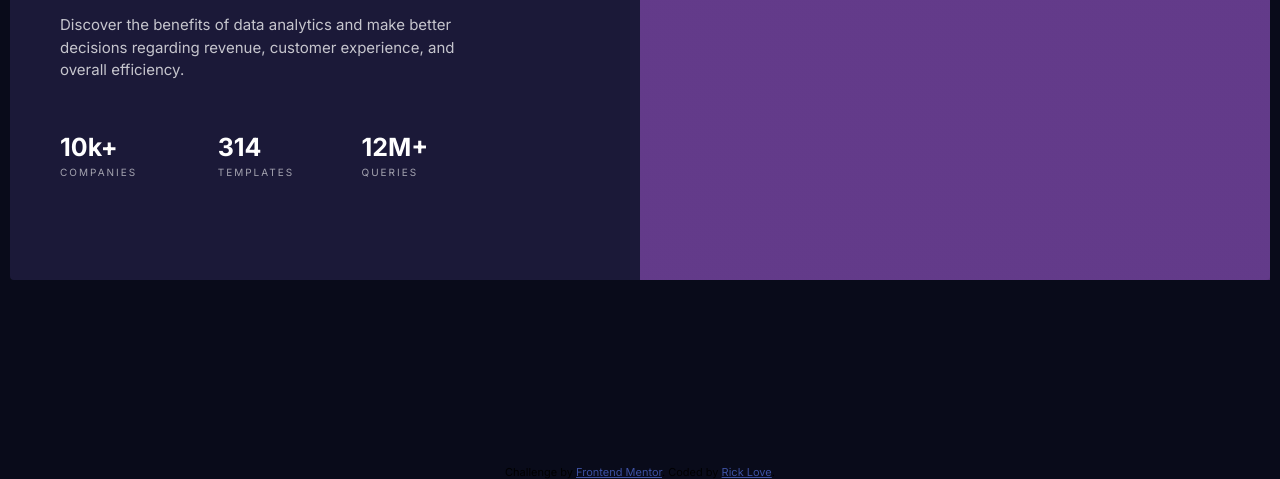
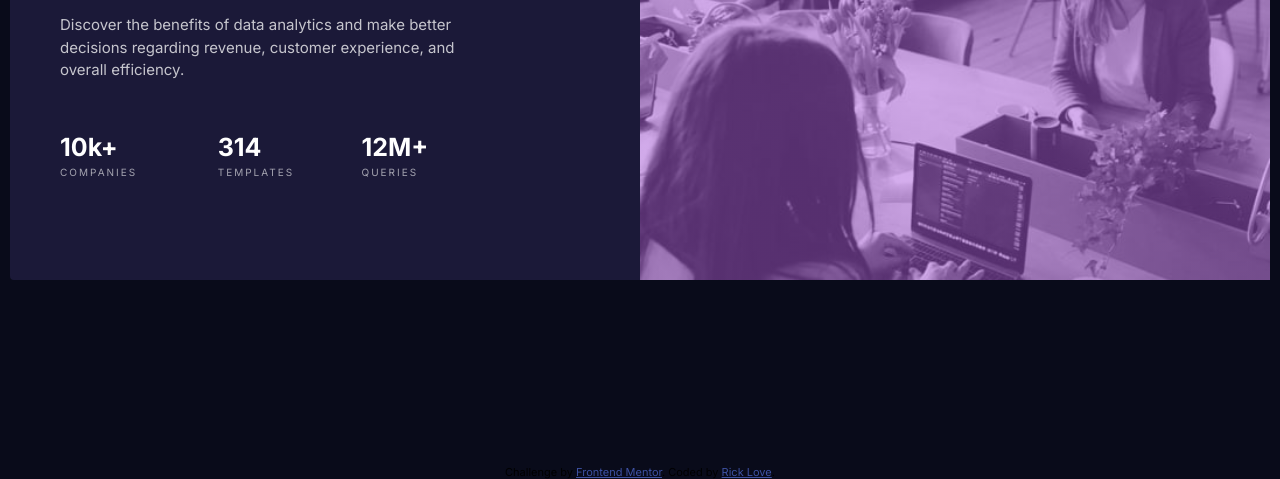
Before and after one commit to rick-love/FEM_Stats_Card, a plain HTML site: page index.html in a window 1280 px wide. Shown: the part 335-814 px from the top of the page. Drawn offline with Linux system fonts and the light colour scheme.

Commit message:
resolved image errors

```diff
--- a/style.scss
+++ b/style.scss
@@ -98,7 +98,7 @@ body {
   }
   &-image {
     background: linear-gradient(hsla(277, 64%, 61%, 0.5)),
-      url('./images/image-header-desktop.jpg');
+      url('../images/image-header-desktop.jpg');
     background-repeat: no-repeat;
     background-size: cover;
   }
```
Also changed, not shown: css/style.min.css.
